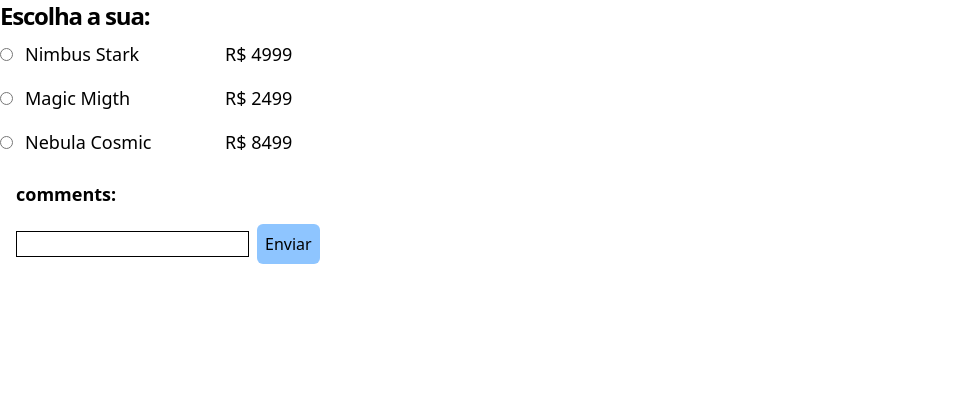
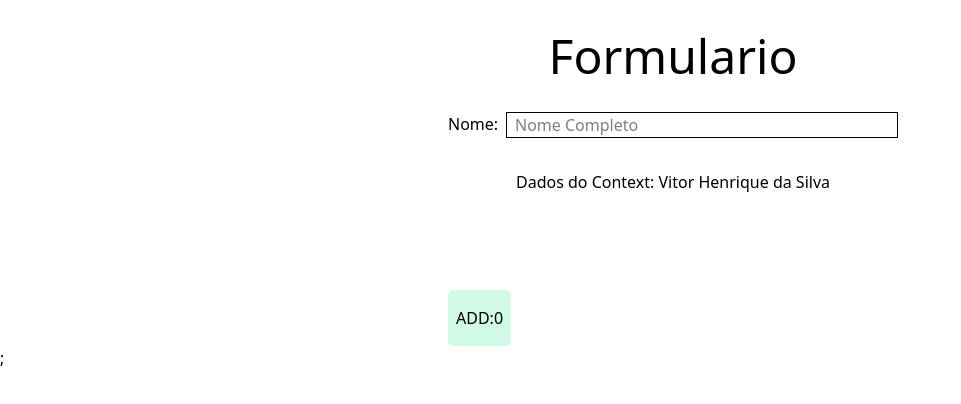
Before and after one commit to VitorHSilver/LearningReact, a React (Vite) app: page / in a window 1280 px wide. Shown: the top 404 px of the page, without its empty margins (0-961 px from the left). Built offline with nearby package versions, Linux system fonts and the light colour scheme.

Commit message:
useContext and pear to show alert

```diff
--- a/src/App.jsx
+++ b/src/App.jsx
@@ -1,88 +1,14 @@
 // import './index.css';
-import React from 'react';
+import React, { useContext } from 'react';
 import './App.css';
+import Form from './components/Form';
+import { GlobalStorage } from './components/GlobalContext';
 
 const App = () => {
-     const [comments, setComments] = React.useState([]);
-     const [input, setInput] = React.useState('');
-     const inputElement = React.useRef();
-     const handleClick = () => {
-          setComments([...comments, input]);
-          setInput('');
-          inputElement.current.focus();
-     };
      return (
-          <>
-               <section>
-                    <div>
-                         <h1 className="text-2xl font-bold tracking-tighter">Escolha a sua:</h1>
-                         <input type="radio" name="product" id="Numbus" className="peer " />
-                         <label
-                              htmlFor="Numbus"
-                              className="inline-grid grid-cols-[200px_auto] ml-1 text-lg font-medium hover:bg-slate-200  px-2 py-2  rounded peer-checked:bg-blue-300"
-                         >
-                              Nimbus Stark <span>R$ 4999</span>
-                         </label>
-                         <ul className="hidden peer-checked:block mx-4 mt-1 w-[285px] p-2 rounded bg-slate-200 font-semibold ">
-                              <li>Motor Elétrico</li>
-                              <li>Fibra de Carbono</li>
-                              <li>50 km/h</li>
-                              <li>Rastreador</li>
-                         </ul>
-                    </div>
-                    <div>
-                         <input type="radio" name="product" id="Magic" className="peer " />
-                         <label
-                              htmlFor="Magic"
-                              className="inline-grid grid-cols-[200px_auto] ml-1 text-lg font-medium hover:bg-slate-200  px-2 py-2  rounded peer-checked:bg-blue-300"
-                         >
-                              Magic Migth <span>R$ 2499</span>
-                         </label>
-                         <ul className="hidden peer-checked:block mx-4 mt-1 w-[285px] p-2 rounded bg-slate-200 font-semibold ">
-                              <li>Motor Elétrico</li>
-                              <li>Fibra de Carbono</li>
-                              <li>50 km/h</li>
-                              <li>Rastreador</li>
-                         </ul>
-                    </div>
-                    <div>
-                         <input type="radio" name="product" id="Nebula" className="peer " />
-                         <label
-                              htmlFor="Nebula"
-                              className="inline-grid grid-cols-[200px_auto] ml-1 text-lg font-medium hover:bg-slate-200  px-2 py-2  rounded peer-checked:bg-blue-300"
-                         >
-                              Nebula Cosmic <span>R$ 8499</span>
-                         </label>
-                         <ul className="hidden peer-checked:block mx-4 mt-1 w-[285px] p-2 rounded bg-slate-200 font-semibold ">
-                              <li>Motor Elétrico</li>
-                              <li>Fibra de Carbono</li>
-                              <li>50 km/h</li>
-                              <li>Rastreador</li>
-                         </ul>
-                    </div>
-               </section>
-               <section className="m-4">
-                    <h1 className="text-lg font-extrabold mb-4">comments:</h1>
-                    <ul>
-                         {comments.map((comment, index) => (
-                              <li key={index}>{comment}</li>
-                         ))}
-                    </ul>
-                    <div className="mt-4">
-                         <input
-                              type="text"
-                              className="border"
-                              value={input}
-                              ref={inputElement}
-                              onChange={({ target }) => setInput(target.value)}
-                         />
-                         <button className="bg-blue-300 p-2 rounded-md ml-2" onClick={handleClick}>
-                              Enviar
-                         </button>
-                    </div>
-               </section>
-          </>
+          <GlobalStorage>
+               <Form />;
+          </GlobalStorage>
      );
 };
-
 export default App;
--- /dev/null
+++ b/src/components/Form.jsx
@@ -0,0 +1,38 @@
+import React from 'react';
+import { GlobalContext } from './GlobalContext';
+const Form = () => {
+     const dados = React.useContext(GlobalContext);
+
+     const [input, setInput] = React.useState('');
+
+     const setDados = ({ target }) => {
+          setInput(target.value);
+     };
+     return (
+          <div className="w-96 mx-auto  grid grid-cols-[50px_400px] mt-8 ">
+               <h1 className="col-span-2 text-5xl text-center mb-8">Formulario</h1>
+               <label htmlFor="name">Nome:</label>
+               <input
+                    onChange={setDados}
+                    className="ml-2 border px-2 peer"
+                    type="text"
+                    name="name"
+                    id="name"
+                    placeholder="Nome Completo"
+               />
+
+               <p className="mt-2 col-span-2 opacity-0 peer-focus:opacity-100 transition-opacity duration-300">
+                    Nome completo, por favor
+               </p>
+               <p className="col-span-2 text-center">{input}</p>
+               <p className="col-span-2 text-center">Dados do Context: {dados.Name}</p>
+
+               <div className="col-span-2 mt-24">
+                    <button className="bg-emerald-100 py-4 px-2 rounded-md" onClick={() => dados.adicionarDois()}>
+                         ADD:{dados.contar}
+                    </button>
+               </div>
+          </div>
+     );
+};
+export default Form;
--- /dev/null
+++ b/src/components/GlobalContext.jsx
@@ -0,0 +1,21 @@
+import React from 'react';
+
+export const GlobalContext = React.createContext();
+
+export const GlobalStorage = ({ children }) => {
+     const [contar, setContar] = React.useState(0);
+
+     const adicionarUm = () => {
+          setContar((contar) => contar + 1);
+     };
+     const adicionarDois = () => {
+          setContar((contar) => contar + 2);
+     };
+     return (
+          <GlobalContext.Provider
+               value={{ Name: 'Vitor Henrique da Silva', Idade: 28, contar, adicionarUm, adicionarDois }}
+          >
+               {children}
+          </GlobalContext.Provider>
+     );
+};
--- /dev/null
+++ b/src/components/UseContext.jsx
@@ -0,0 +1,6 @@
+import React from 'react';
+
+// adicionando o useContext
+const UseContext = React.createContext();
+
+export default UseContext;
```
